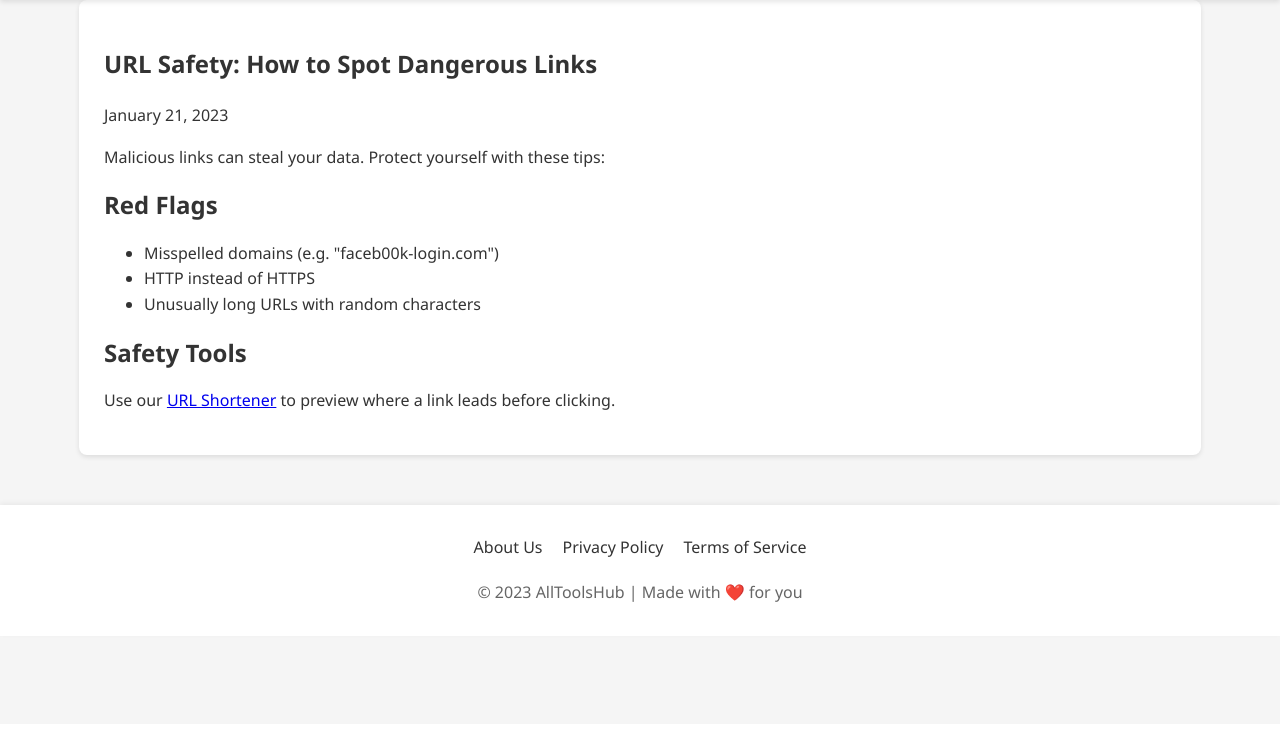
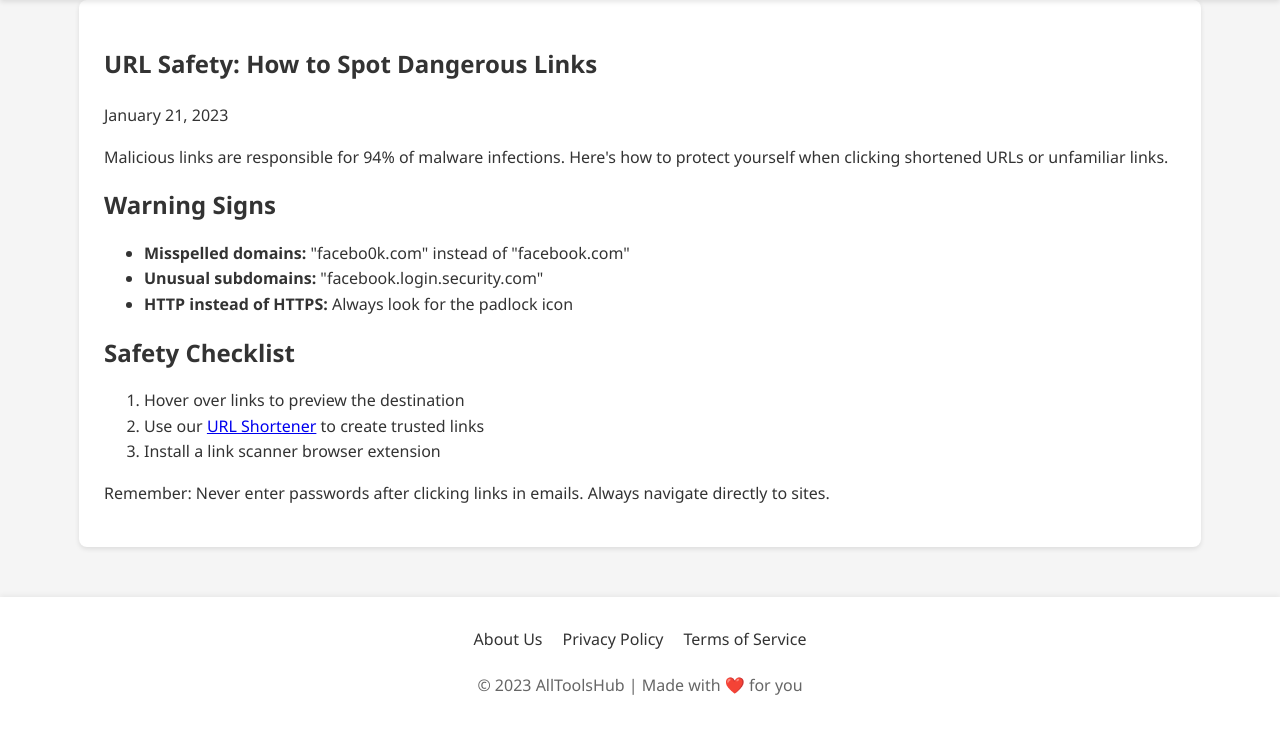
Before and after one commit to hustlepn/AllTools.Hub, a Flask app: template templates/blog_posts/url_safety.html in a window 1280 px wide. Shown: the part 76-805 px from the top of the page. Before the commit the page ends 678 px from the top, so only its background shows below. Run offline with Flask 3, Linux system fonts and the light colour scheme; the template is opened without the code that fills it, so the values that code supplies are empty.

Commit message:
Update url_safety.html

```diff
--- a/templates/blog_posts/url_safety.html
+++ b/templates/blog_posts/url_safety.html
@@ -3,16 +3,23 @@
 <article class="blog-post">
     <h1>URL Safety: How to Spot Dangerous Links</h1>
     <p class="date">January 21, 2023</p>
-    <p>Malicious links can steal your data. Protect yourself with these tips:</p>
 
-    <h2>Red Flags</h2>
+    <p>Malicious links are responsible for 94% of malware infections. Here's how to protect yourself when clicking shortened URLs or unfamiliar links.</p>
+
+    <h2>Warning Signs</h2>
     <ul>
-        <li>Misspelled domains (e.g. "faceb00k-login.com")</li>
-        <li>HTTP instead of HTTPS</li>
-        <li>Unusually long URLs with random characters</li>
+        <li><strong>Misspelled domains:</strong> "facebo0k.com" instead of "facebook.com"</li>
+        <li><strong>Unusual subdomains:</strong> "facebook.login.security.com"</li>
+        <li><strong>HTTP instead of HTTPS:</strong> Always look for the padlock icon</li>
     </ul>
 
-    <h2>Safety Tools</h2>
-    <p>Use our <a href="/tools/shortener">URL Shortener</a> to preview where a link leads before clicking.</p>
+    <h2>Safety Checklist</h2>
+    <ol>
+        <li>Hover over links to preview the destination</li>
+        <li>Use our <a href="/tools/shortener">URL Shortener</a> to create trusted links</li>
+        <li>Install a link scanner browser extension</li>
+    </ol>
+
+    <p>Remember: Never enter passwords after clicking links in emails. Always navigate directly to sites.</p>
 </article>
 {% endblock %}
```
